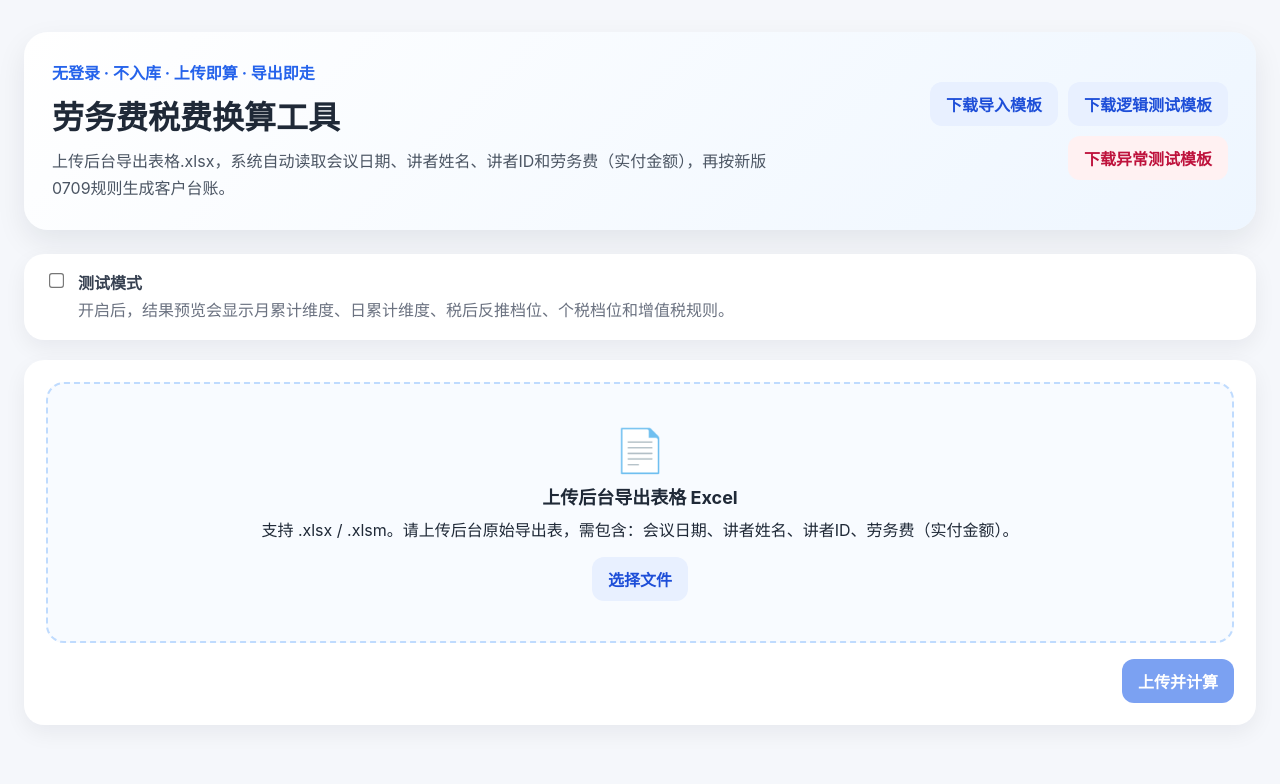
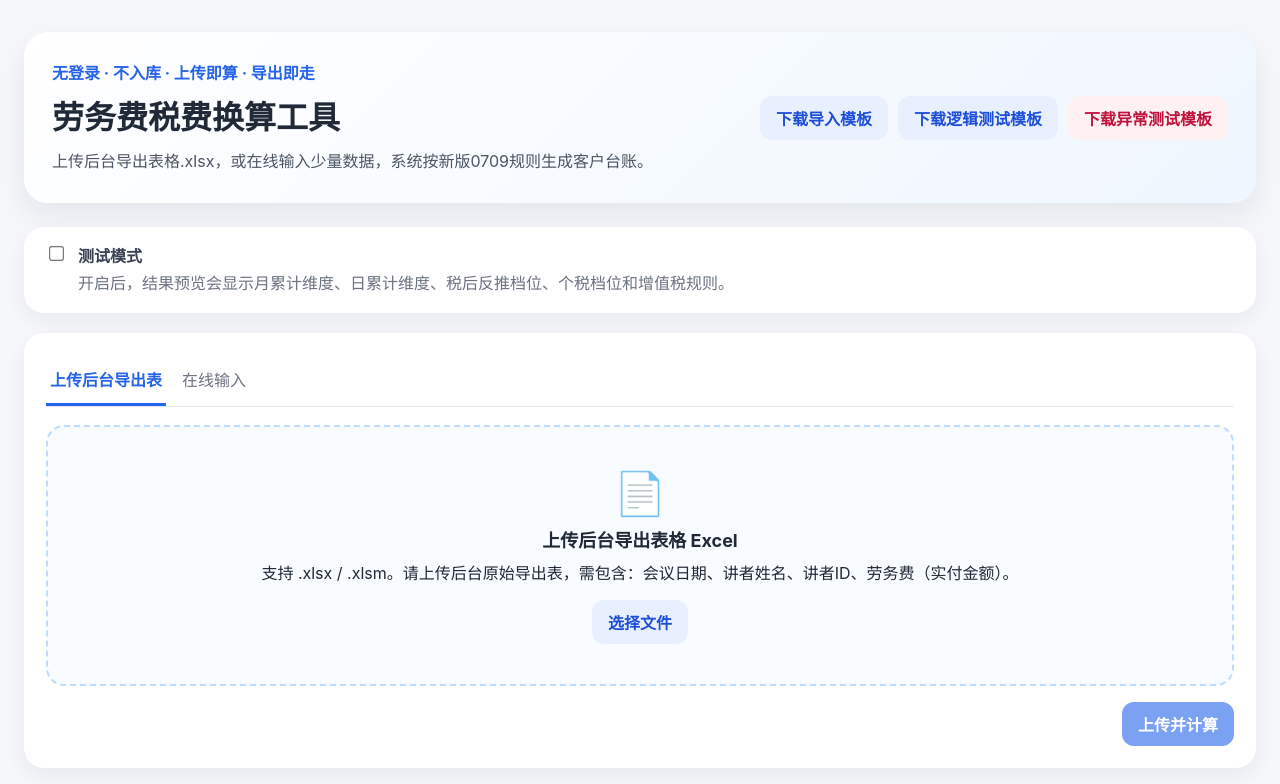
Before and after one commit to sdwurg180507280211/labor-tax-tool, a Vue app in the folder frontend/: page / in a window 1280 px wide. Shown: the top 784 px of the page. Built offline with nearby package versions, Linux system fonts and the light colour scheme; no server answers.

Commit message:
fix: restore manual input tab

```diff
--- a/frontend/src/views/LaborTaxTool.vue
+++ b/frontend/src/views/LaborTaxTool.vue
@@ -4,7 +4,7 @@
       <div>
         <p class="eyebrow">无登录 · 不入库 · 上传即算 · 导出即走</p>
         <h1>劳务费税费换算工具</h1>
-        <p class="desc">上传后台导出表格.xlsx，系统自动读取会议日期、讲者姓名、讲者ID和劳务费（实付金额），再按新版0709规则生成客户台账。</p>
+        <p class="desc">上传后台导出表格.xlsx，或在线输入少量数据，系统按新版0709规则生成客户台账。</p>
       </div>
       <div class="template-actions">
         <button class="secondary" @click="handleDownloadTemplate">下载导入模板</button>
@@ -12,23 +12,21 @@
         <button class="secondary danger-soft" @click="handleDownloadErrorTestTemplate">下载异常测试模板</button>
       </div>
     </section>
-
     <section class="card tool-options">
       <label class="test-mode-toggle">
         <input v-model="testMode" type="checkbox" />
-        <span>
-          <strong>测试模式</strong>
-          <em>开启后，结果预览会显示月累计维度、日累计维度、税后反推档位、个税档位和增值税规则。</em>
-        </span>
+        <span><strong>测试模式</strong><em>开启后，结果预览会显示月累计维度、日累计维度、税后反推档位、个税档位和增值税规则。</em></span>
       </label>
     </section>
-
     <section class="card">
-      <UploadPanel :loading="loading" @calculate="handleUploadCalculate" />
+      <div class="tabs">
+        <button :class="['tab', activeTab === 'upload' && 'active']" @click="activeTab = 'upload'">上传后台导出表</button>
+        <button :class="['tab', activeTab === 'manual' && 'active']" @click="activeTab = 'manual'">在线输入</button>
+      </div>
+      <UploadPanel v-if="activeTab === 'upload'" :loading="loading" @calculate="handleUploadCalculate" />
+      <ManualTable v-else :loading="loading" @calculate="handleManualCalculate" />
     </section>
-
     <section v-if="error" class="alert error">{{ error }}</section>
-
     <section v-if="summary" class="summary-grid">
       <div class="summary-card"><span>数据行数</span><strong>{{ summary.row_count }}</strong></div>
       <div class="summary-card"><span>实付金额合计</span><strong>{{ summary.total_after_tax_amount }}</strong></div>
@@ -37,7 +35,6 @@
       <div class="summary-card"><span>附加税合计</span><strong>{{ summary.total_surcharge_amount }}</strong></div>
       <div class="summary-card"><span>个税合计</span><strong>{{ summary.total_individual_tax_amount }}</strong></div>
     </section>
-
     <section v-if="resultRows.length" class="card result-card">
       <div class="result-actions">
         <div>
@@ -58,15 +55,11 @@
 <script setup>
 import { ref } from 'vue'
 import UploadPanel from '../components/UploadPanel.vue'
+import ManualTable from '../components/ManualTable.vue'
 import ResultTable from '../components/ResultTable.vue'
-import {
-  calculateUpload,
-  downloadErrorTestTemplate,
-  downloadLogicTestTemplate,
-  downloadTemplate,
-  exportLedger
-} from '../api/laborTaxApi'
+import { calculateManual, calculateUpload, downloadErrorTestTemplate, downloadLogicTestTemplate, downloadTemplate, exportLedger } from '../api/laborTaxApi'
 
+const activeTab = ref('upload')
 const loading = ref(false)
 const error = ref('')
 const resultRows = ref([])
@@ -77,38 +70,18 @@ const testMode = ref(false)
 async function runTask(task) {
   loading.value = true
   error.value = ''
-  try {
-    await task()
-  } catch (err) {
-    error.value = err.message || '操作失败'
-  } finally {
-    loading.value = false
-  }
+  try { await task() } catch (err) { error.value = err.message || '操作失败' } finally { loading.value = false }
 }
-
 function applyResult(payload) {
   resultRows.value = payload.rows || []
   inputRows.value = payload.input_rows || []
   summary.value = payload.summary || null
 }
-
 function handleDownloadTemplate() { runTask(async () => downloadTemplate()) }
 function handleDownloadLogicTestTemplate() { runTask(async () => downloadLogicTestTemplate()) }
 function handleDownloadErrorTestTemplate() { runTask(async () => downloadErrorTestTemplate()) }
-
-function handleUploadCalculate(file) {
-  runTask(async () => {
-    const payload = await calculateUpload(file)
-    applyResult(payload)
-  })
-}
-
+function handleUploadCalculate(file) { runTask(async () => applyResult(await calculateUpload(file))) }
+function handleManualCalculate(rows) { runTask(async () => applyResult(await calculateManual(rows))) }
 function handleExport() { runTask(async () => exportLedger(inputRows.value)) }
-
-function clearResult() {
-  resultRows.value = []
-  inputRows.value = []
-  summary.value = null
-  error.value = ''
-}
+function clearResult() { resultRows.value = []; inputRows.value = []; summary.value = null; error.value = '' }
 </script>
```
